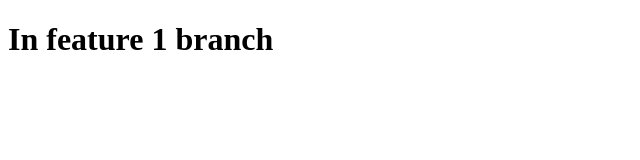
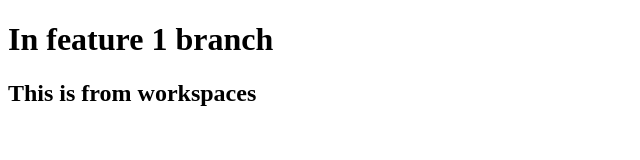
Before and after one commit to Maheshbharambe45/frontend-ecom-project, a plain HTML site: page index.html in a window 1280 px wide. Shown: the whole page, without its empty margins (0-640 px from the left). Drawn offline with Linux system fonts and the light colour scheme.

Commit message:
Setting up workspaces

```diff
--- a/index.html
+++ b/index.html
@@ -7,5 +7,6 @@
 </head>
 <body>
     <h1>In feature 1 branch</h1>
+    <h2>This is from workspaces</h2>
 </body>
 </html>
```
